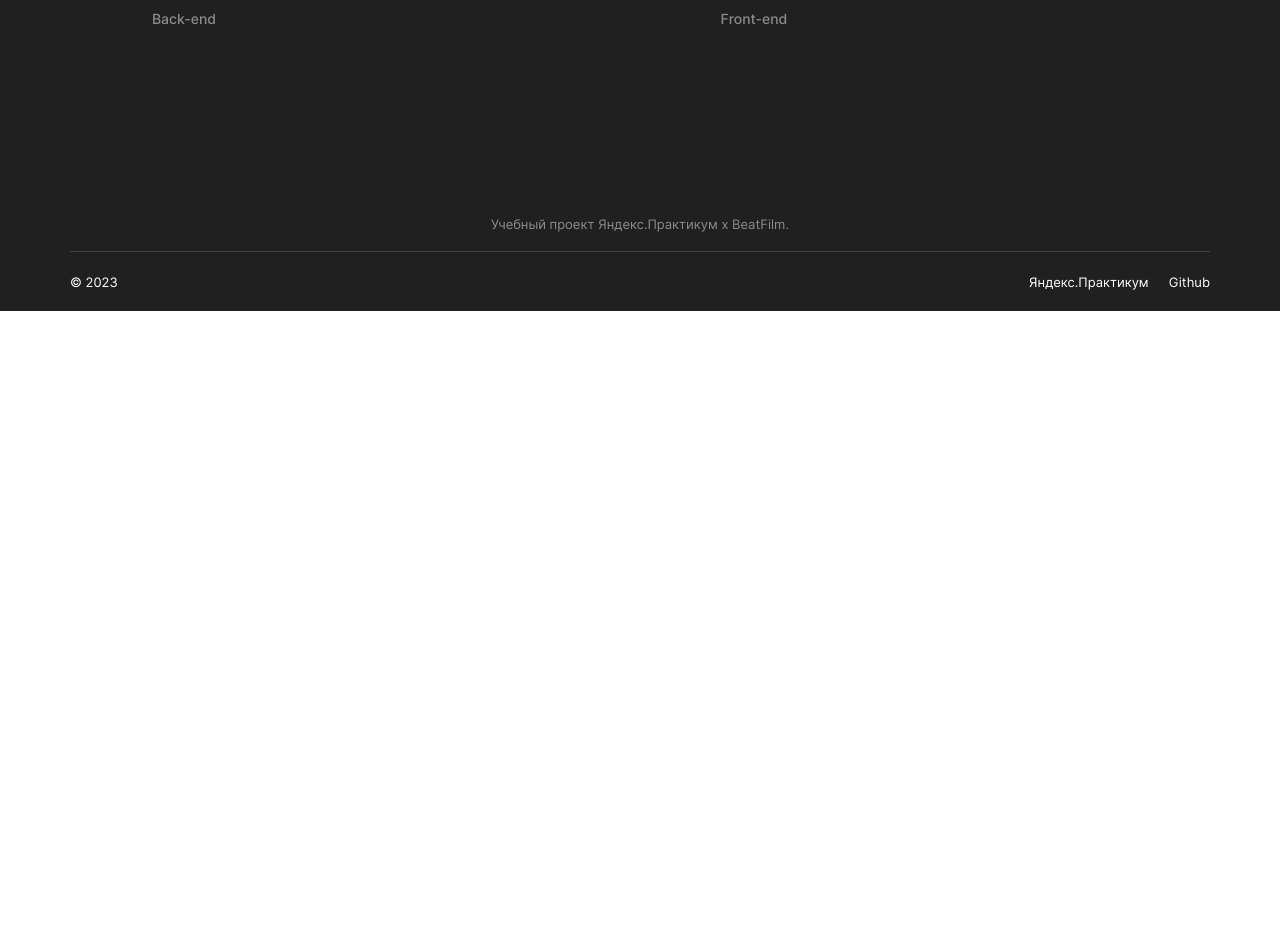
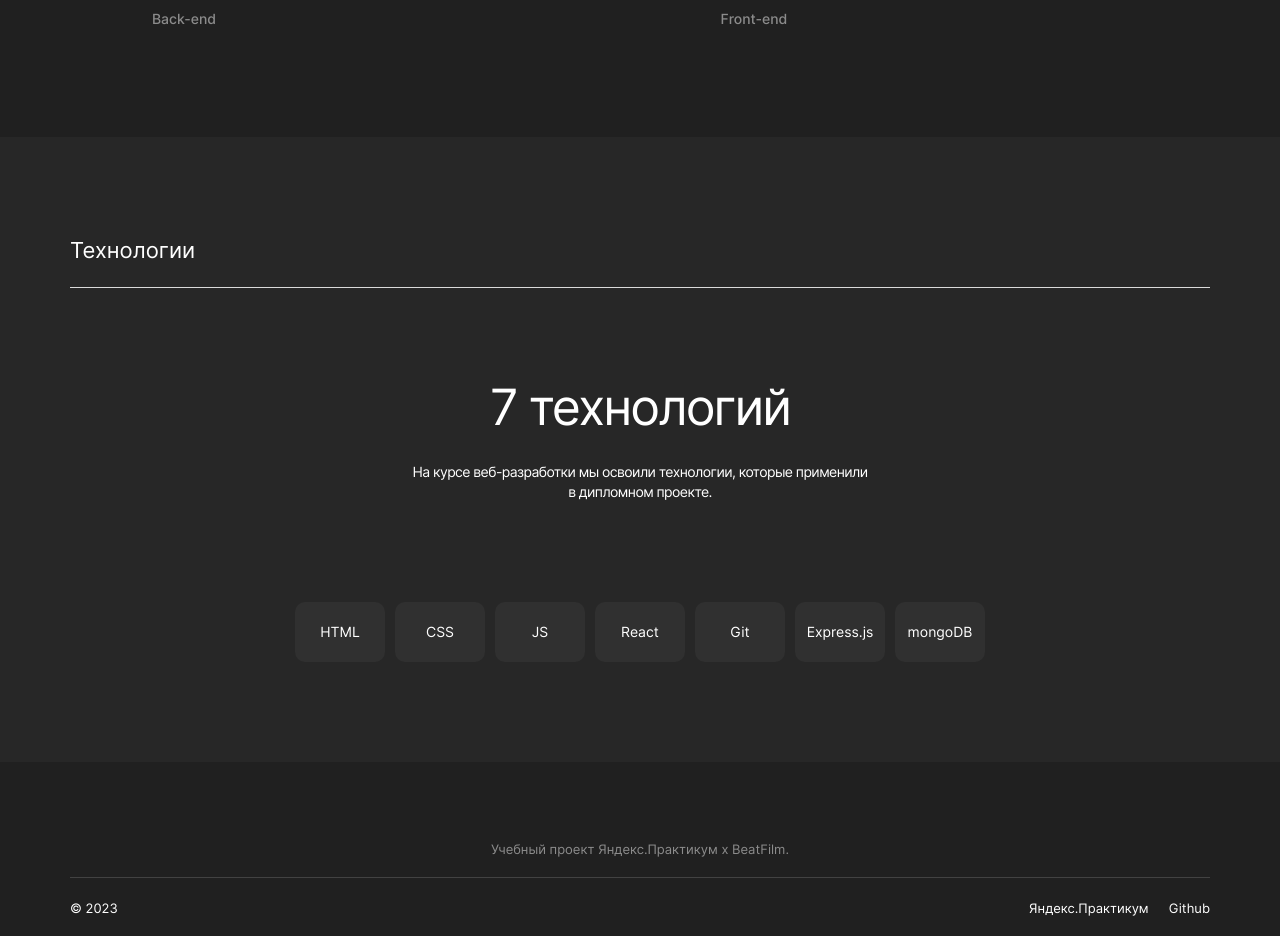
Before and after one commit to EvgenyTomson/movies-explorer-frontend, a React (Create React App) app: page / in a window 1280 px wide. Shown: the part 1140-2076 px from the top of the page. Before the commit the page ends 1451 px from the top, so only its background shows below. Built offline with nearby package versions, Linux system fonts and the light colour scheme.

Commit message:
feature: сверстать Tech

```diff
--- a/src/components/Main/Main.js
+++ b/src/components/Main/Main.js
@@ -2,6 +2,7 @@ import AboutProject from './AboutProject/AboutProject';
 import './Main.css';
 import NavTab from './NavTab/NavTab';
 import Promo from './Promo/Promo';
+import Techs from './Techs/Techs';
 
 const Main = (props) => {
   return (
@@ -9,6 +10,7 @@ const Main = (props) => {
       <Promo />
       <NavTab />
       <AboutProject />
+      <Techs />
 
     </section>
   )
--- /dev/null
+++ b/src/components/Main/Techs/TechCard/TechCard.css
@@ -0,0 +1,12 @@
+.tech__card {
+  display: block;
+  padding: 21px 0 22px;
+  width: 90px;
+  text-align: center;
+  font-weight: 400;
+  font-size: 14px;
+  line-height: 17px;
+  color: #fff;
+  background-color: #303030;
+  border-radius: 10px;
+}
--- /dev/null
+++ b/src/components/Main/Techs/TechCard/TechCard.js
@@ -0,0 +1,11 @@
+import './TechCard.css';
+
+const TechCard = ( {children} ) => {
+  return (
+    <span className="tech__card">
+      {children}
+    </span>
+  )
+};
+
+export default TechCard;
--- a/src/components/Main/Techs/Techs.css
+++ b/src/components/Main/Techs/Techs.css
@@ -1,3 +1,32 @@
 .tech {
+  padding: 100px 0 100px;
   background-color: var(--teach-nav-bg-color);
 }
+
+.tech__wrapper {
+  text-align: center;
+}
+
+.tech__title {
+  margin: 90px 0 0;
+  font-weight: 400;
+  font-size: 50px;
+  line-height: 1.16;
+  letter-spacing: -0.04em;
+}
+
+.tech__text {
+  margin: 26px auto 0;
+  max-width: 460px;
+  font-weight: 400;
+  font-size: 14px;
+  line-height: 1.43;
+  letter-spacing: -0.04em;
+}
+
+.tech__cards {
+  margin-top: 100px;
+  display: flex;
+  justify-content: center;
+  gap: 10px;
+}
--- a/src/components/Main/Techs/Techs.js
+++ b/src/components/Main/Techs/Techs.js
@@ -1,9 +1,26 @@
+import SectionTitle from '../SectionTitle/SectionTitle';
+import TechCard from './TechCard/TechCard';
 import './Techs.css'
 
-const Techs = (props) => {
+const techsList = ['HTML', 'CSS', 'JS', 'React', 'Git', 'Express.js', 'mongoDB'];
+
+const Techs = () => {
   return (
     <section className="tech">
-
+      <div className="tech__wrapper container">
+        <SectionTitle>
+          Технологии
+        </SectionTitle>
+        <h3 className="tech__title">
+          7 технологий
+        </h3>
+        <p className="tech__text">
+          На курсе веб-разработки мы освоили технологии, которые применили в дипломном проекте.
+        </p>
+        <div className="tech__cards">
+          {techsList.map((tech, ind) => <TechCard key={ind} >{tech}</TechCard>)}
+        </div>
+      </div>
     </section>
   )
 };
```
